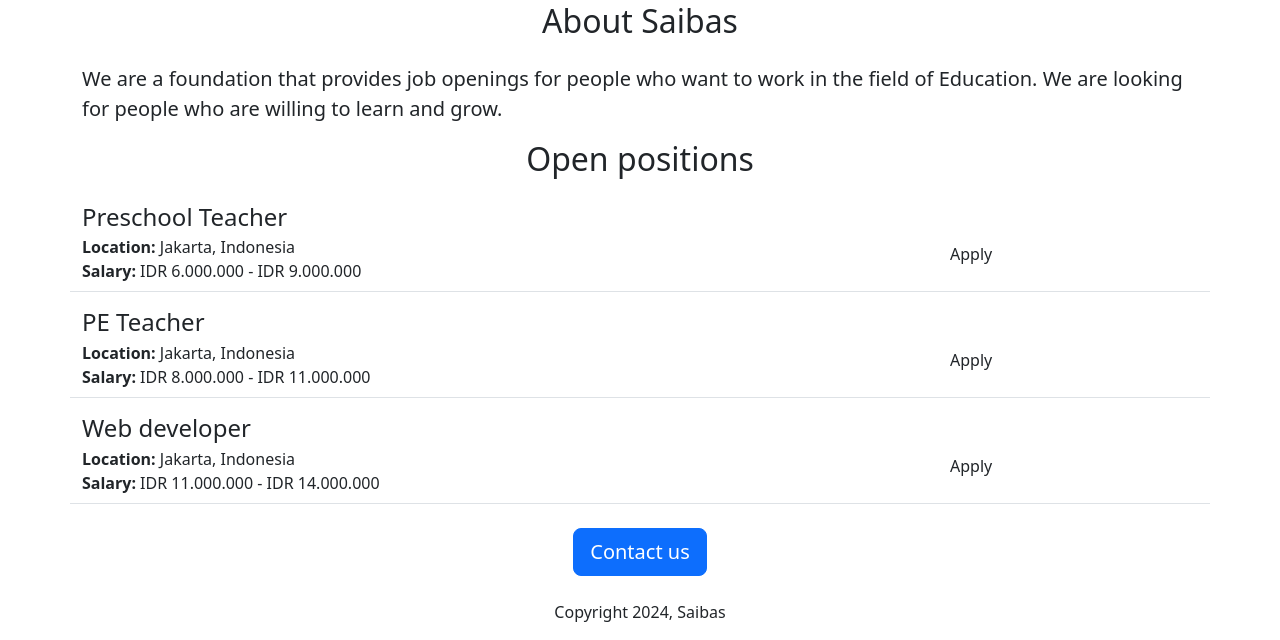
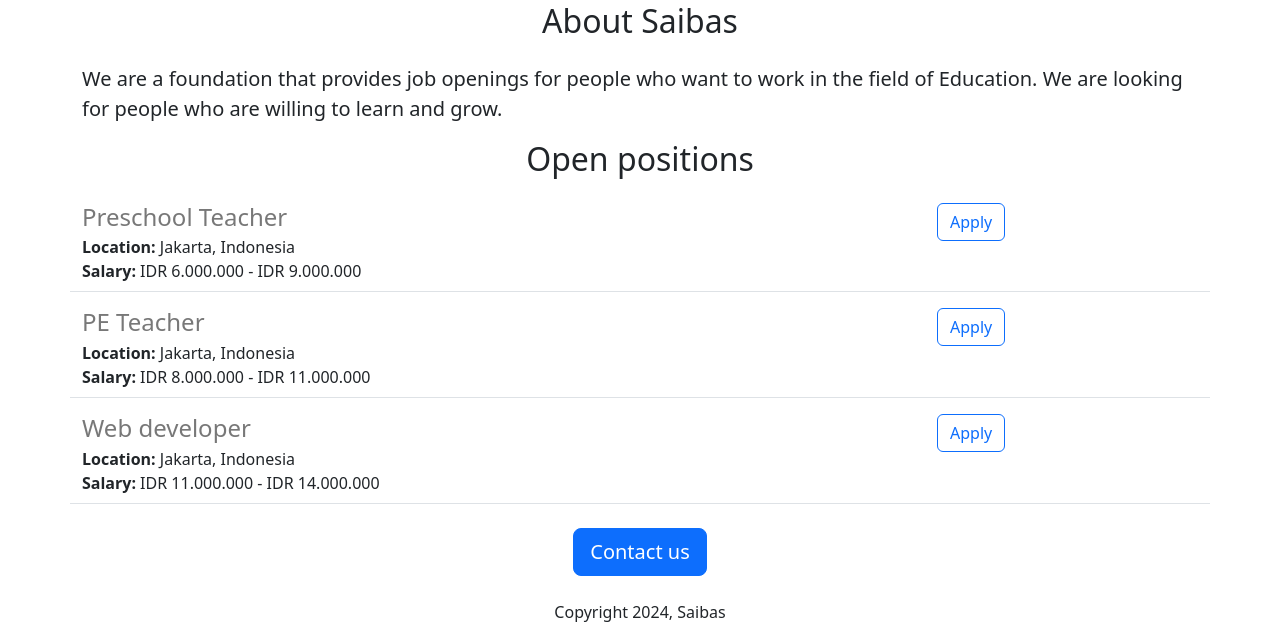
Before and after one commit to arieabisha/Saibas-Portal, a Flask app: page / in a window 1280 px wide. Shown: the part 220-860 px from the top of the page. Run offline with Flask 3, Linux system fonts and the light colour scheme.

Commit message:
add dynamic data and json

```diff
--- a/app.py
+++ b/app.py
@@ -1,4 +1,4 @@
-from flask import Flask, render_template
+from flask import Flask, render_template, jsonify
 
 app = Flask(__name__)
 
@@ -30,5 +30,9 @@ JOBS = [
 def hello_world():
   return render_template('home.html', jobs=JOBS , company_name='Saibas')
 
+@app.route("/jobs")
+def list_jobs():
+  return jsonify(JOBS)
+
 if __name__ == '__main__' :
   app.run(host='0.0.0.0',debug=True)
--- a/templates/careerlist.html
+++ b/templates/careerlist.html
@@ -1,13 +1,14 @@
-<div class="border-bottom row" style="margin-bottom:16px;padding-bottom:8px">
+<div class="border-bottom row" style="margin-bottom:16px; padding-bottom:8px; ">
 
-  <h4 style="color:rgp(120,120,120);margin-bottom:4px;">
+  <div class="col-9">
+      <h4 style="color:rgb(120,120,120); margin-bottom:4px; ">
         {{job['title']}}
       </h4>
 
-  <div class="col-9">
       <div>
         <b>Location:</b> {{job['location']}}
       </div>
+
       {% if 'salary' in job %}
       <div>
         <b>Salary:</b> {{job['salary']}}
@@ -16,7 +17,7 @@
   </div>
 
   <div class="col-3">
-    <button type="button" class="btn btn-outline primary">Apply</button>
+    <button type="button" class="btn btn-outline-primary">Apply</button>
   </div>
 
 </div>
```
Lines whose indentation alone changed are shown as unchanged.
